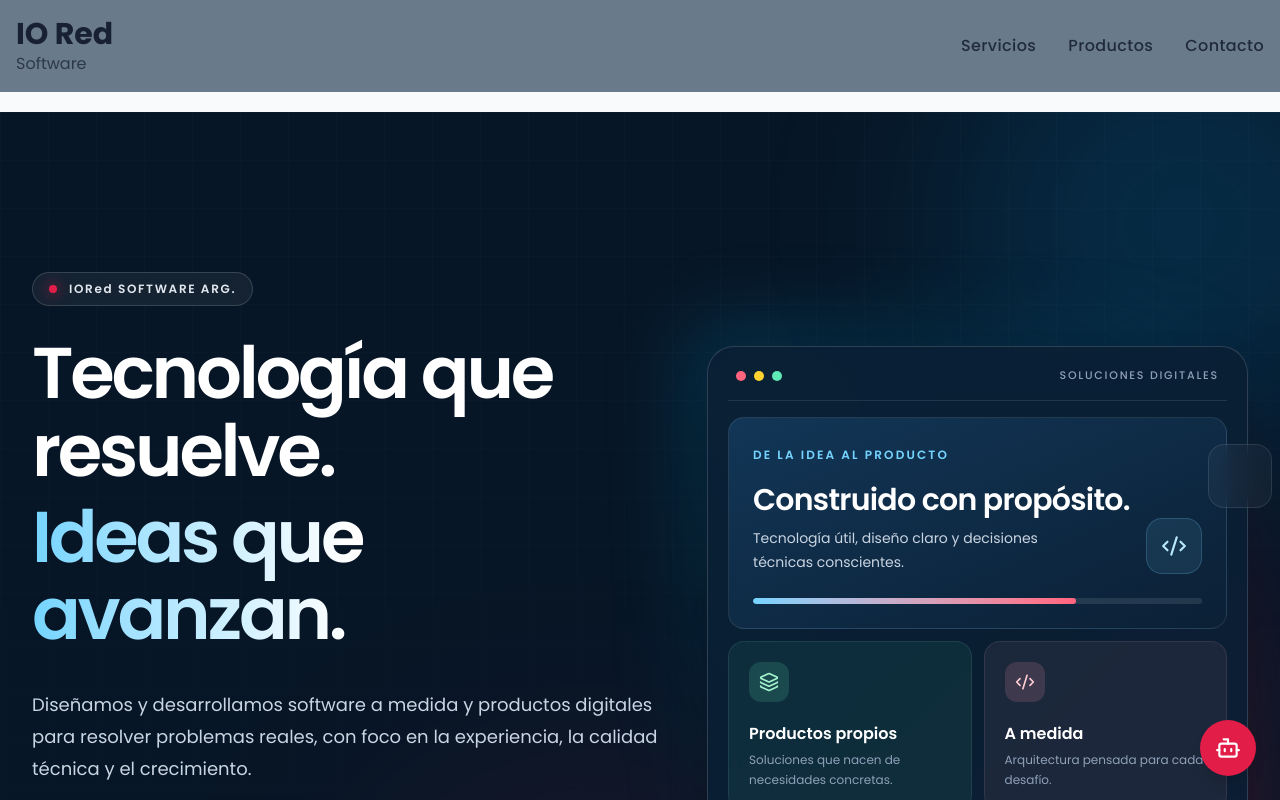
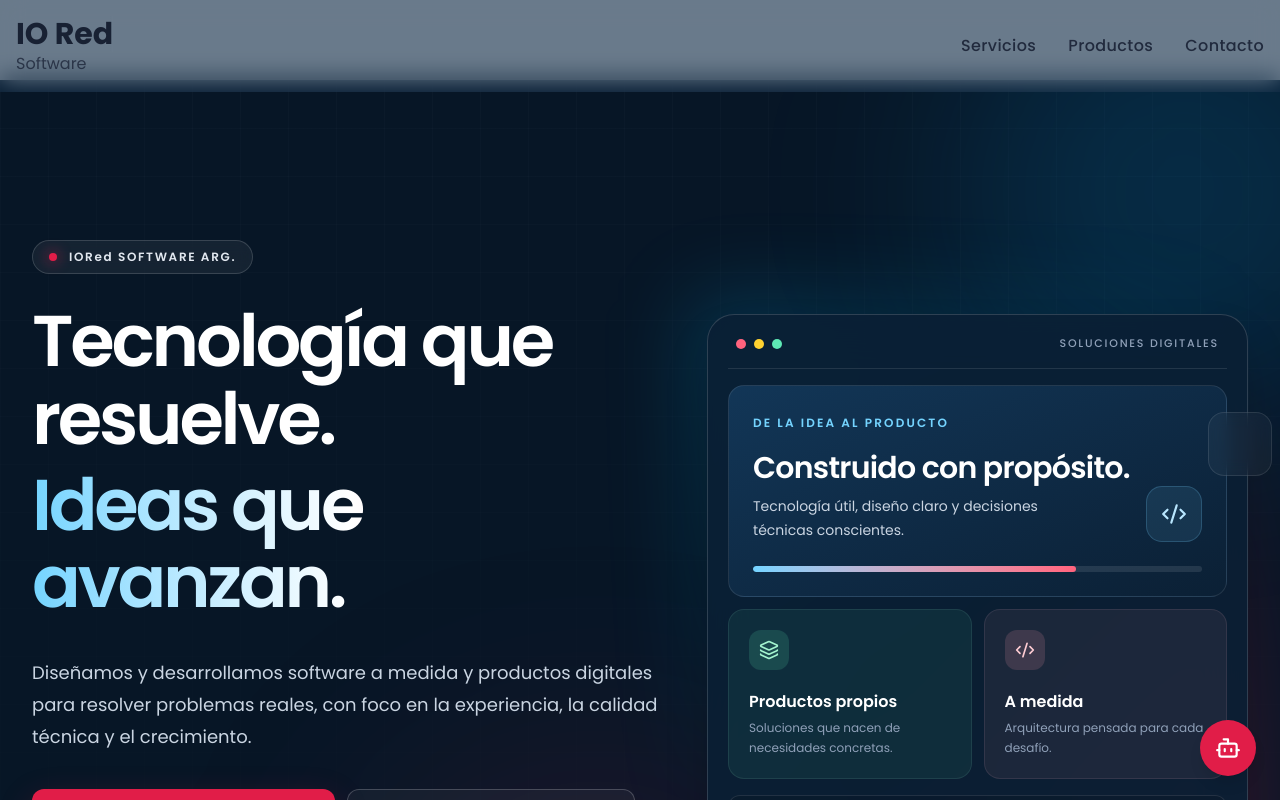
Before and after one commit to Elio-Nicolas/landing-io-red, a Next.js app: page / in a window 1280 px wide. Shown: the top 800 px of the page. Built offline with nearby package versions, Linux system fonts and the light colour scheme.

Commit message:
Refine homepage metadata and layout

```diff
--- a/app/page.tsx
+++ b/app/page.tsx
@@ -5,23 +5,22 @@ import ValueProposition from "@/components/ValueProposition";
 import CTA from "@/components/CTA";
 import Footer from "@/components/Footer";
 import Projects from "@/components/Projects";
-
 import type { Metadata } from "next";
 import HowWeWork from "@/components/HowWeWork";
 
 export const metadata: Metadata = {
-  title: "Desarrollo de Software a Medida",
+  title: "Desarrollo de software a medida y productos digitales",
   description:
-    "Creamos aplicaciones web y software a medida para empresas que buscan soluciones tecnológicas sólidas y escalables.",
+    "IORed Software Arg. crea aplicaciones web, sistemas y productos digitales. Conocé MiFarma, MascotasVM y MiBus.",
 };
 
 export default function Home() {
   return (
     <>
       <Header />
-      <main className= "pt-28">
+      <main className="pt-20">
         <Hero />
-        <HowWeWork/>
+        <HowWeWork />
         <Services />
         <Projects />
         <ValueProposition />
```
